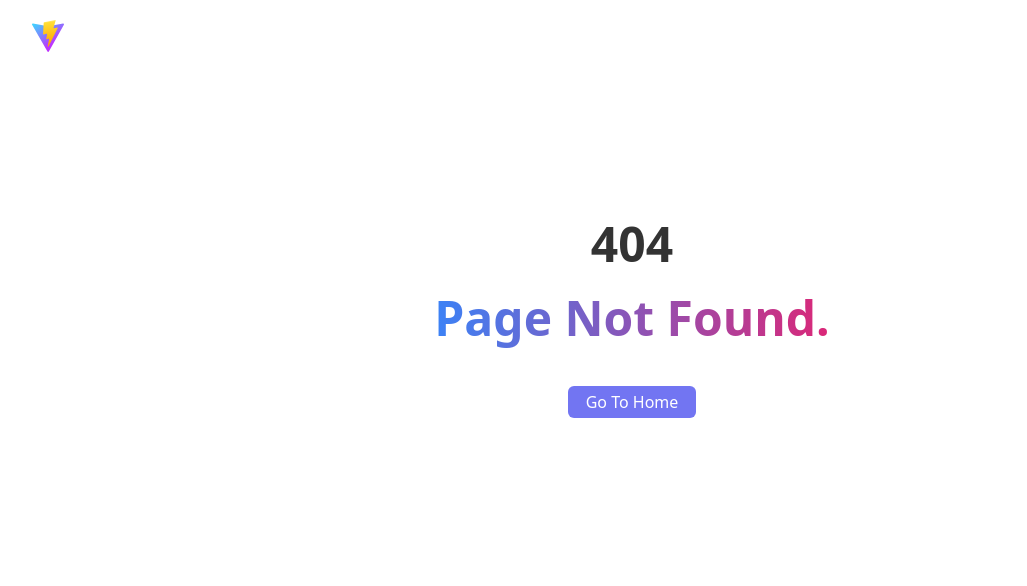
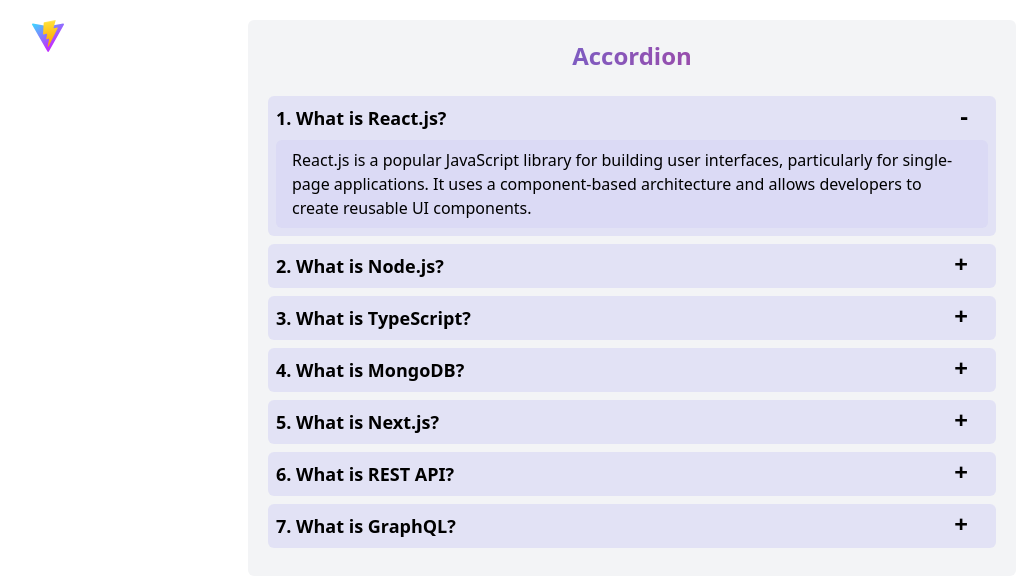
Before and after one commit to theabhipatel/react_gallary, a React (Vite) app: page /accordion in a window 1280 px wide. Before the commit this address had no page. Shown: the top 586 px of the page, without its empty margins (8-1035 px from the left). Built offline with nearby package versions, Linux system fonts and the light colour scheme.

Commit message:
feat created accrodion component

```diff
--- a/src/App.tsx
+++ b/src/App.tsx
@@ -7,13 +7,14 @@ import NotFound from "./screens/NotFound";
 import NewTodo from "./screens/todo/NewTodo";
 import UpdateTodo from "./screens/todo/UpdateTodo";
 import DynamicFrom from "./screens/dynamicForm/DynamicFrom";
+import Accordion from "./screens/accordion/Accordion";
 
 function App() {
   return (
     <div className="max-auto max-w-[1536px]">
       <BrowserRouter>
         <Provider store={store}>
-          <div className="absolute top-5 left-10">
+          <div className="fixed top-5 left-10 z-50">
             <Link to={"/"}>
               <img src="vite.svg" alt="logo" />
             </Link>
@@ -24,6 +25,7 @@ function App() {
             <Route path="/todo/new" element={<NewTodo />} />
             <Route path="/todo/update/:id" element={<UpdateTodo />} />
             <Route path="/dynamic-form" element={<DynamicFrom />} />
+            <Route path="/accordion" element={<Accordion />} />
             <Route path="*" element={<NotFound />} />
           </Routes>
         </Provider>
--- /dev/null
+++ b/src/screens/accordion/Accordion.tsx
@@ -0,0 +1,110 @@
+import { useState } from "react";
+
+const Accordion = () => {
+  const [accData, setAccData] = useState(accordionData);
+
+  const handleToggleAccordion = (id: number) => {
+    setAccData((data) => {
+      return data.map((item) => {
+        if (item.id === id) {
+          item.isOpen = true;
+        } else {
+          item.isOpen = false;
+        }
+        return item;
+      });
+    });
+  };
+
+  return (
+    <div className="flex justify-center mt-5">
+      <div className="flex w-[90%] md:w-[60%] min-h-56 bg-gray-100 rounded-md flex-col gap-2 p-5">
+        <h1 className="text-2xl bg-clip-text bg-gradient-to-r from-blue-500 to-pink-600 font-bold text-transparent text-center mb-2">
+          Accordion
+        </h1>
+
+        <div>
+          {accData.map((item) => {
+            return (
+              <div
+                key={item.id}
+                className="bg-indigo-600/10 my-2 p-2 rounded-md"
+              >
+                <div
+                  onClick={() => handleToggleAccordion(item.id)}
+                  className="flex justify-between cursor-pointer"
+                >
+                  <h2 className="text-lg font-semibold">
+                    {item.id}. {item.title}
+                  </h2>
+                  <div className="px-5 text-2xl leading-none font-bold ">
+                    {item.isOpen ? "-" : "+"}
+                  </div>
+                </div>
+                <div className="bg-indigo-600/5  rounded-md">
+                  {item.isOpen && (
+                    <p className="p-2 px-4 mt-2">{item.description}</p>
+                  )}
+                </div>
+              </div>
+            );
+          })}
+        </div>
+      </div>
+    </div>
+  );
+};
+
+export default Accordion;
+
+const accordionData = [
+  {
+    id: 1,
+    title: "What is React.js?",
+    description:
+      "React.js is a popular JavaScript library for building user interfaces, particularly for single-page applications. It uses a component-based architecture and allows developers to create reusable UI components.",
+    isOpen: true,
+  },
+  {
+    id: 2,
+    title: "What is Node.js?",
+    description:
+      "Node.js is a runtime environment that allows you to run JavaScript on the server-side. It is built on Chrome's V8 JavaScript engine and is commonly used for building scalable, high-performance web applications.",
+    isOpen: false,
+  },
+  {
+    id: 3,
+    title: "What is TypeScript?",
+    description:
+      "TypeScript is a superset of JavaScript that adds static typing and other features to the language. It helps developers catch errors early during development and provides better tooling support.",
+    isOpen: false,
+  },
+  {
+    id: 4,
+    title: "What is MongoDB?",
+    description:
+      "MongoDB is a NoSQL database that uses a document-oriented data model. It is designed to handle unstructured data and offers flexibility, scalability, and high performance for modern applications.",
+    isOpen: false,
+  },
+  {
+    id: 5,
+    title: "What is Next.js?",
+    description:
+      "Next.js is a React framework that enables server-side rendering, static site generation, and other features to improve performance and SEO for web applications. It simplifies the development of full-stack React applications.",
+    isOpen: false,
+  },
+  {
+    id: 6,
+    title: "What is REST API?",
+    description:
+      "A REST API is an architectural style for designing networked applications. It uses HTTP methods like GET, POST, PUT, and DELETE to enable communication between a client and a server.",
+    isOpen: false,
+  },
+  {
+    id: 7,
+    title: "What is GraphQL?",
+    description:
+      "GraphQL is a query language and runtime for APIs that enables clients to request only the data they need. It provides flexibility and efficiency compared to traditional REST APIs.",
+    isOpen: false,
+  },
+];
--- a/src/screens/home/Home.tsx
+++ b/src/screens/home/Home.tsx
@@ -18,7 +18,7 @@ const Home = () => {
               Dynamic Form
             </button>
           </Link>
-          <Link to={"/accrodian"}>
+          <Link to={"/accordion"}>
             <button className="bg-indigo-500/90 h-8 w-32 flex justify-center items-center rounded-md text-white">
               Accordian
             </button>
```
